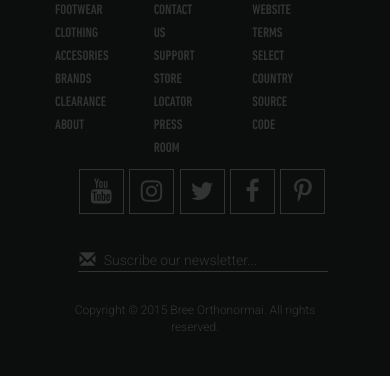
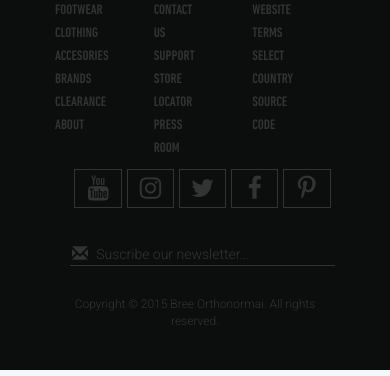
Before and after one commit to ncoi/practice-store, a website: page public/index.html in a window 390 px wide. Shown: the part 6298-6674 px from the top of the page. Drawn offline with nearby package versions, Linux system fonts and the light colour scheme.

Commit message:
Breakpoints in footer

```diff
--- a/scss/_breakpoints.scss
+++ b/scss/_breakpoints.scss
@@ -32,7 +32,7 @@
     }
 }
 
-@media (max-width: 402px){
+@media (max-width: 420px){
     .sharelist__item {
         padding-right:em(1);
     }
@@ -46,3 +46,19 @@
     }
 
 }
+
+
+@media (max-width: 390px){
+    .sharelist__item {
+        padding-right:em(0);
+    }
+    .sharelist__item a{
+        width:18%;//35px;
+        height:18%;//35px;
+        padding:6px;
+    }
+    .form input {
+        width:100%;
+    }
+
+}
```
Also changed, not shown: public/css/main.css.
